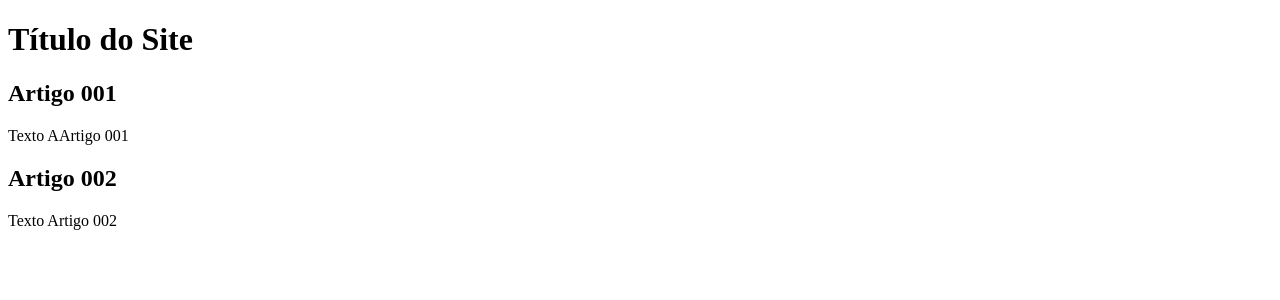
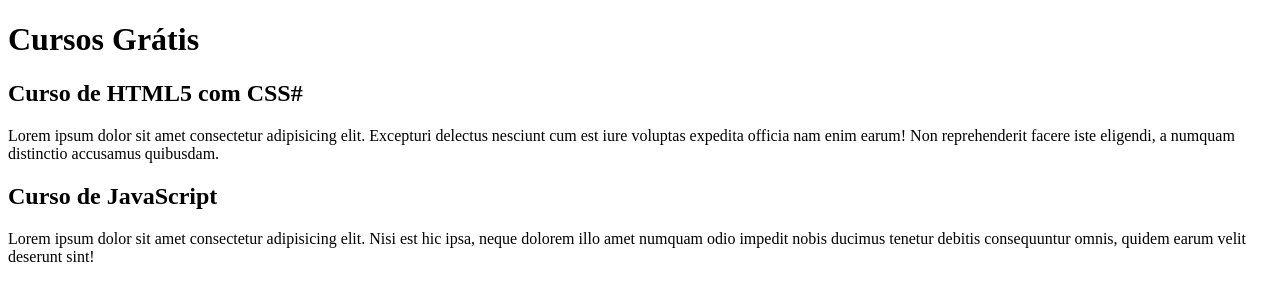
Before and after one commit to victor-fnr/projeto-site, a plain HTML site: page index.html in a window 1280 px wide. Drawn offline with Linux system fonts and the light colour scheme.

Commit message:
comecei a escrever o conteúdo

```diff
--- a/index.html
+++ b/index.html
@@ -8,15 +8,15 @@
 <body>
     <main>
         <header>
-            <h1>Título do Site</h1>
+            <h1>Cursos Grátis</h1>
         </header>
         <article>
-            <h2>Artigo 001</h2>
-            <p>Texto AArtigo 001</p>
+            <h2>Curso de HTML5 com CSS#</h2>
+            <p>Lorem ipsum dolor sit amet consectetur adipisicing elit. Excepturi delectus nesciunt cum est iure voluptas expedita officia nam enim earum! Non reprehenderit facere iste eligendi, a numquam distinctio accusamus quibusdam.</p>
         </article>
         <article>
-            <h2>Artigo 002</h2>
-            <p>Texto Artigo 002</p>
+            <h2>Curso de JavaScript</h2>
+            <p>Lorem ipsum dolor sit amet consectetur adipisicing elit. Nisi est hic ipsa, neque dolorem illo amet numquam odio impedit nobis ducimus tenetur debitis consequuntur omnis, quidem earum velit deserunt sint!</p>
         </article>
     </main>
 </body>
```
